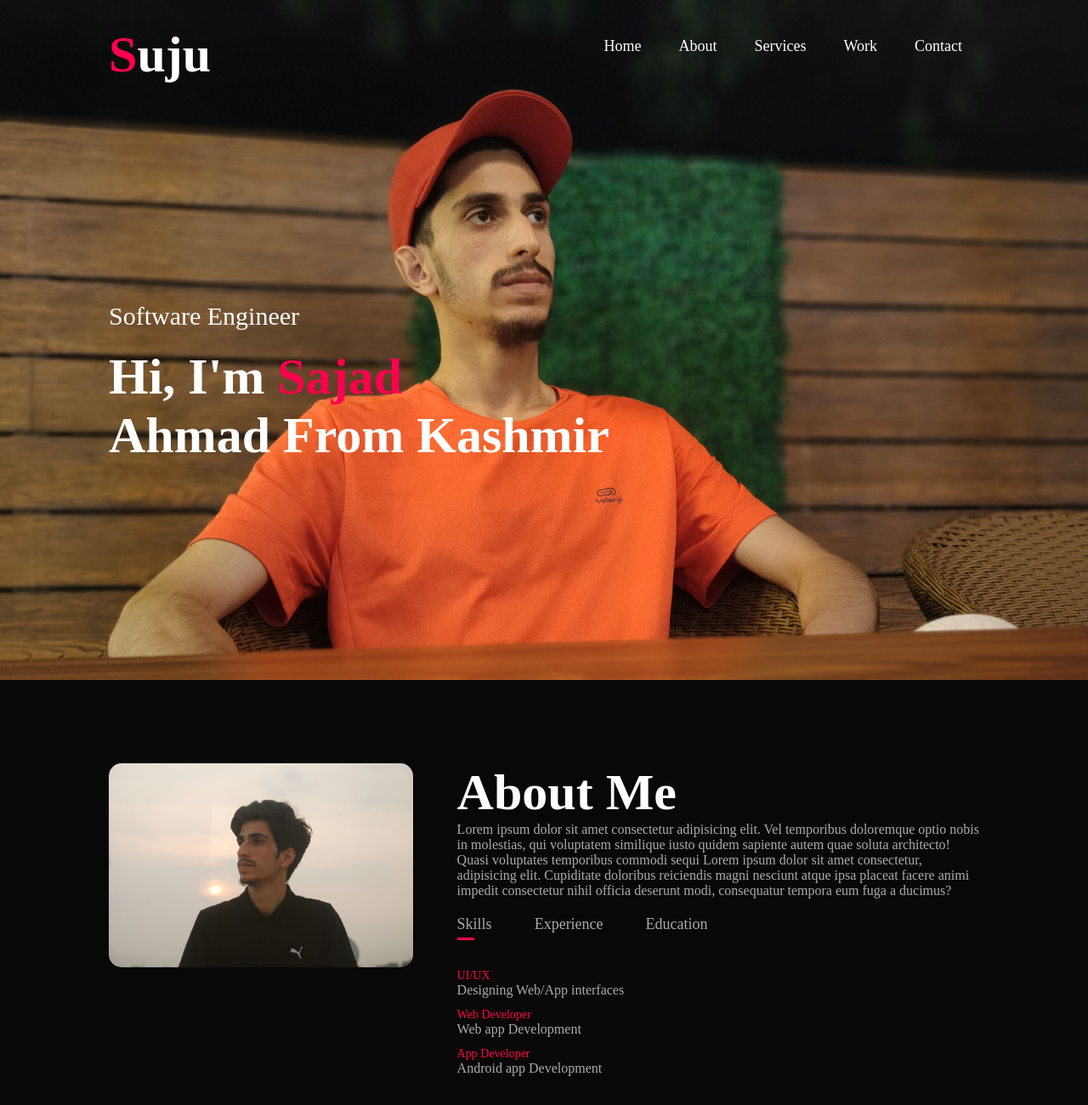
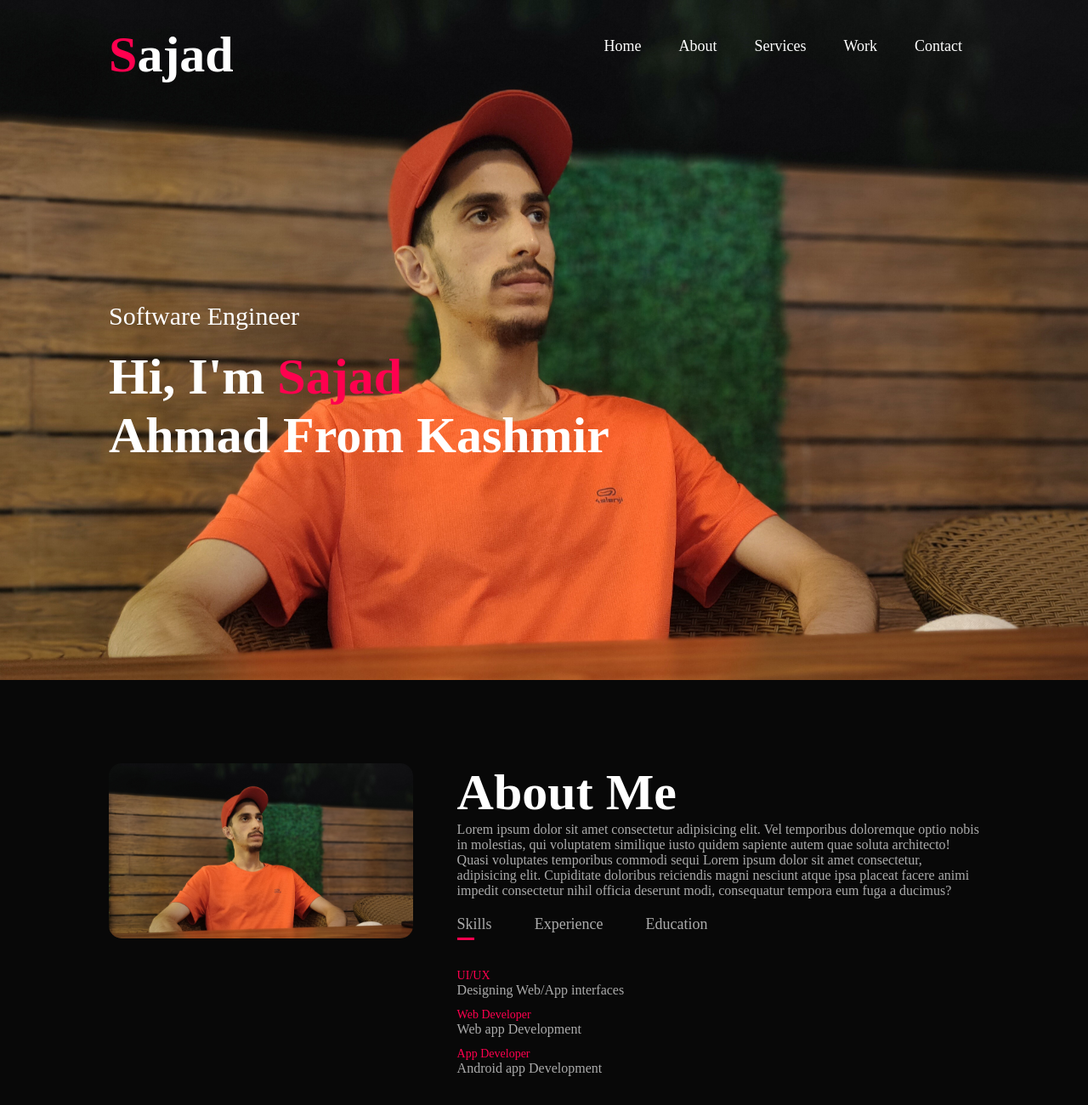
Before and after one commit to SajadAhmad3/portfolio, a plain HTML site: page index.html in a window 1280 px wide. Shown: the top 1300 px of the page at 85% size. Drawn offline with Linux system fonts and the light colour scheme.

Commit message:
pic change

```diff
--- a/index.html
+++ b/index.html
@@ -13,7 +13,7 @@
     <div id="header">
         <div class="container">
             <nav>
-                <h1 class="logo"><span>S</span>uju</h1>
+                <h1 class="logo"><span>S</span>ajad</h1>
                 <ul id="sidemenu">
                     <li><a href="#header">Home</a></li>
                     <li><a href="#about">About</a></li>
@@ -36,7 +36,7 @@
         <div class="container">
             <div class="row">
                 <div class="about-col-1">
-                    <img src="pic/suju5.JPG" alt="Sajad" >
+                    <img src="pic/suju.JPG" alt="Sajad" >
                 </div>
                 <div class="about-col-2">
                     <h1 class="sub-title">About Me</h1>
```
Also changed, not shown: pic/sabr1.jpg (deleted), pic/suju1.jpg (deleted).
